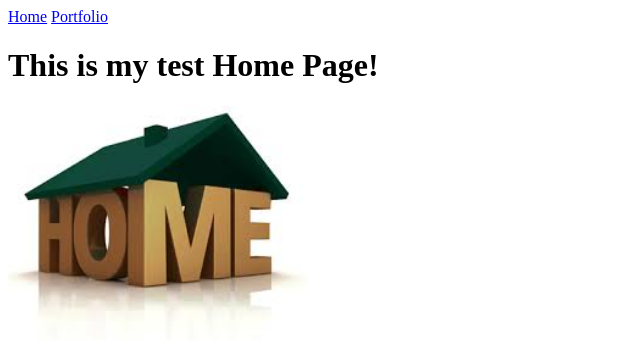
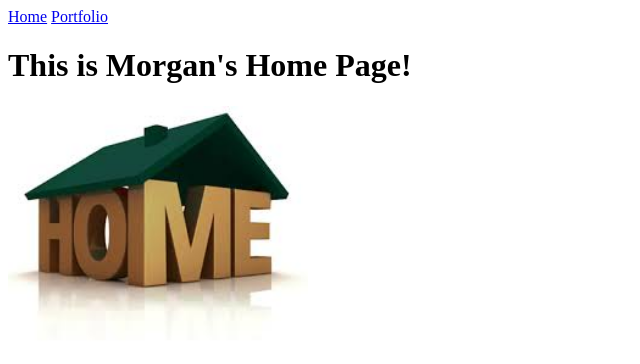
Before and after one commit to morganherron/morganherron.github.io, a plain HTML site: page index.html in a window 1280 px wide. Shown: the whole page, without its empty margins (0-640 px from the left). Drawn offline with Linux system fonts and the light colour scheme.

Commit message:
Update index.html

```diff
--- a/index.html
+++ b/index.html
@@ -7,7 +7,7 @@
   <body>
     <a href="index.html">Home</a>
     <a href="portfolio.html">Portfolio</a>
-    <h1>This is my test Home Page!</h1>
+    <h1>This is Morgan's Home Page!</h1>
     <img src="images/home.jpg" height="250">
   </body>
 </html>
```
